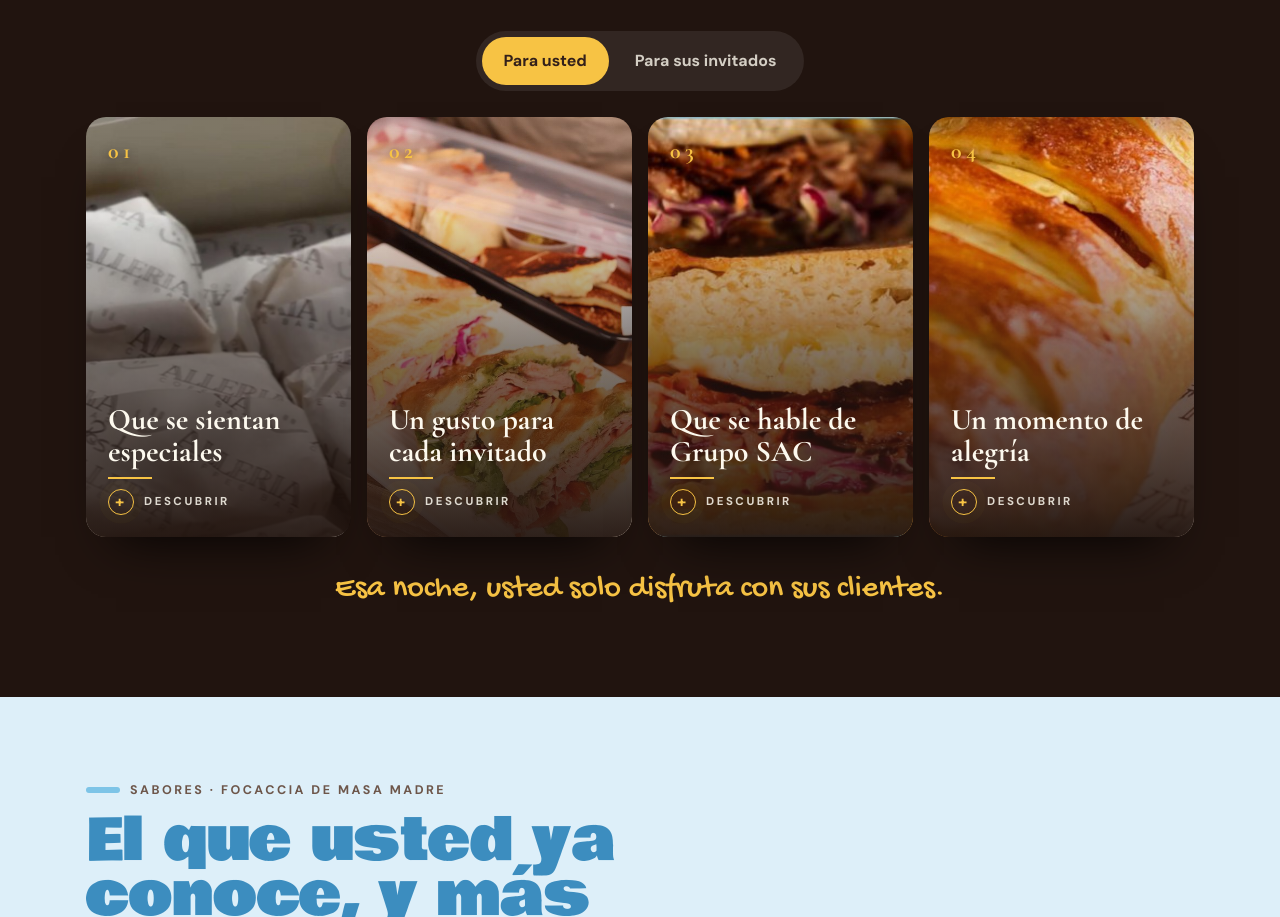
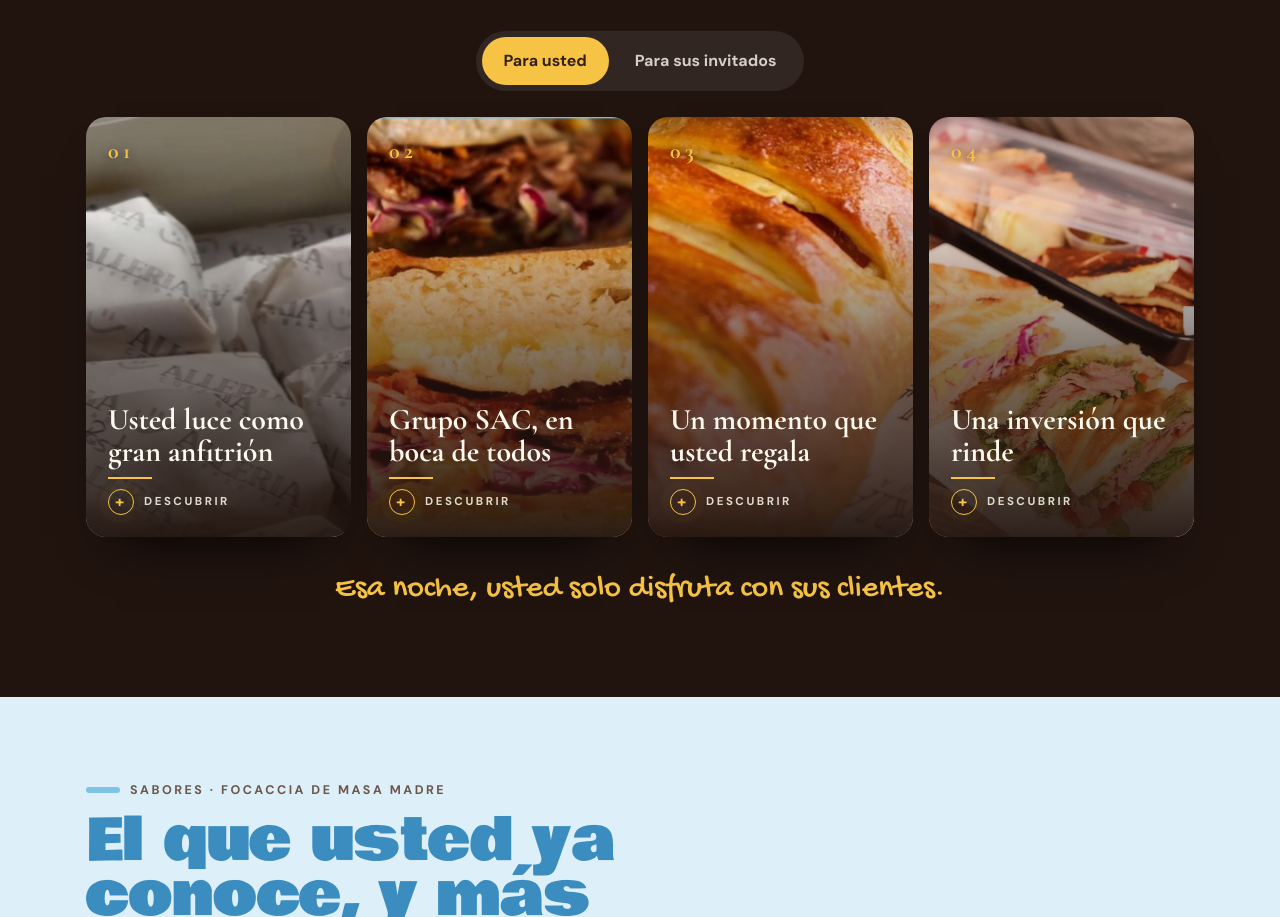
Before and after one commit to Gusramonto/alleria-website, a plain HTML site: page propuesta-sac.html in a window 1280 px wide. Shown: the part 1375-2292 px from the top of the page. Drawn offline with Linux system fonts and the light colour scheme.

Commit message:
Propuesta SAC: tarjetas «Para usted» con beneficios del anfitrión
Co-Authored-By: Claude Opus 5.5 <noreply@anthropic.com>
Claude-Session: https://claude.ai/code/session_01MsKkScfgg4qQtZFvpHFNhj

```diff
--- a/propuesta-sac.html
+++ b/propuesta-sac.html
@@ -641,10 +641,10 @@ const L=$("lights");for(let i=0;i<22;i++){const s=document.createElement("i");s.
 /* tarjetas */
 const CARDS={
  host:[
-  ["/assets/catering/ph/empacado-papel.jpg","Que se sientan especiales","Premium en cada detalle","Masa madre de Alleria, empacada una por una. Así se siente una invitación exclusiva."],
-  ["/assets/catering/ph/bandeja.jpg","Un gusto para cada invitado","Cinco sabores","Clásicos y premium, para que cada cliente encuentre el suyo."],
-  ["/assets/catering/ph/incondicional.jpg","Que se hable de Grupo SAC","Su noche, también afuera","Su evento en nuestro Instagram, ante más de 14 mil seguidores."],
-  ["/assets/sac/pan-jamon.jpg","Un momento de alegría","Un pan de jamón para rifar","Grande y de temporada: el premio que todos quieren ganar."]
+  ["/assets/catering/ph/empacado-papel.jpg","Usted luce como gran anfitrión","Habla bien de usted","Un refrigerio premium dice, antes que usted, cuánto valora a sus clientes."],
+  ["/assets/catering/ph/incondicional.jpg","Grupo SAC, en boca de todos","Su noche, también afuera","Su evento en nuestro Instagram, ante más de 14 mil seguidores, con Grupo SAC etiquetado."],
+  ["/assets/sac/pan-jamon.jpg","Un momento que usted regala","Un pan de jamón para rifar","Grande y de temporada: usted entrega el premio que todos quieren ganar."],
+  ["/assets/catering/ph/bandeja.jpg","Una inversión que rinde","Premium desde $6,50","Calidad de masa madre para 150 invitados, con nuestro equipo incluido."]
  ],
  guest:[
   ["/assets/catering/ph/box.jpg","Energía a las cinco de la tarde","Ligero y sabroso","La masa madre cae ligera: comen bien y siguen conversando."],
```
